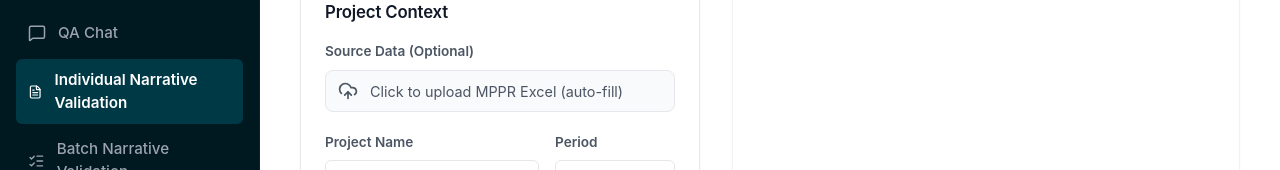
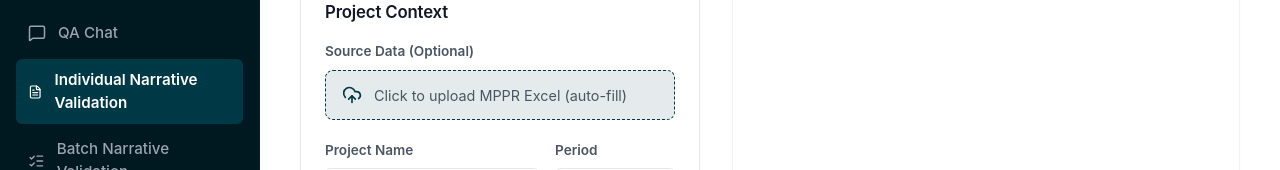
Before and after one commit to pawankumar1415/sentra-nda, a React app in the folder frontend/: page /validate in a window 1280 px wide. Shown: the part 172-342 px from the top of the page. Built offline with nearby package versions, Linux system fonts and the light colour scheme; the HTML template or start-up script is replaced by a standard one.

Commit message:
Change: in error handling mechanism and threshold values

```diff
--- a/frontend/src/views/BatchValidateView.tsx
+++ b/frontend/src/views/BatchValidateView.tsx
@@ -160,11 +160,12 @@ const BatchValidateView = () => {
                                 display: 'flex',
                                 alignItems: 'center',
                                 gap: '12px',
-                                border: '1px solid var(--border-color)',
+                                border: '1px dashed var(--accent-blue)',
                                 borderRadius: '8px',
-                                padding: '8px 12px',
-                                background: 'var(--bg-secondary)',
-                                position: 'relative'
+                                padding: '12px 16px',
+                                background: 'var(--accent-blue-glow)',
+                                position: 'relative',
+                                cursor: 'pointer'
                             }}>
                                 <input
                                     type="file"
@@ -173,7 +174,7 @@ const BatchValidateView = () => {
                                     style={{ position: 'absolute', inset: 0, opacity: 0, cursor: 'pointer', zIndex: 10 }}
                                     title="Upload Excel File"
                                 />
-                                <UploadCloud size={20} style={{ color: 'var(--text-secondary)' }} />
+                                <UploadCloud size={20} style={{ color: 'var(--accent-blue)' }} />
                                 <div style={{ flex: 1 }}>
                                     {uploadedFile ? (
                                         <span style={{ color: 'var(--accent-blue)', fontWeight: 'bold', fontSize: '0.9rem' }}>
--- a/frontend/src/views/IngestView.tsx
+++ b/frontend/src/views/IngestView.tsx
@@ -71,7 +71,7 @@ const IngestView = () => {
 
                     <div
                         className="upload-dropzone"
-                        style={{ border: '2px dashed var(--border-color)', borderRadius: '12px', padding: '40px 20px', textAlign: 'center', cursor: 'pointer', transition: 'var(--transition)', background: mpprFile ? 'rgba(59, 130, 246, 0.05)' : 'transparent' }}
+                        style={{ border: '2px dashed var(--accent-blue)', borderRadius: '12px', padding: '40px 20px', textAlign: 'center', cursor: 'pointer', transition: 'var(--transition)', background: mpprFile ? 'var(--accent-blue-glow)' : 'var(--bg-secondary)' }}
                         onClick={() => mpprInputRef.current?.click()}
                     >
                         <input
@@ -135,7 +135,7 @@ const IngestView = () => {
 
                     <div
                         className="upload-dropzone"
-                        style={{ border: '2px dashed var(--border-color)', borderRadius: '12px', padding: '40px 20px', textAlign: 'center', cursor: 'pointer', transition: 'var(--transition)', background: eacFile ? 'rgba(99, 102, 241, 0.05)' : 'transparent' }}
+                        style={{ border: '2px dashed var(--accent-indigo)', borderRadius: '12px', padding: '40px 20px', textAlign: 'center', cursor: 'pointer', transition: 'var(--transition)', background: eacFile ? 'rgba(79, 70, 229, 0.1)' : 'var(--bg-secondary)' }}
                         onClick={() => eacInputRef.current?.click()}
                     >
                         <input
--- a/frontend/src/views/ValidateView.tsx
+++ b/frontend/src/views/ValidateView.tsx
@@ -155,11 +155,12 @@ const ValidateView = () => {
                                     display: 'flex',
                                     alignItems: 'center',
                                     gap: '12px',
-                                    border: '1px solid var(--border-color)',
+                                    border: '1px dashed var(--accent-blue)',
                                     borderRadius: '8px',
-                                    padding: '8px 12px',
-                                    background: 'var(--bg-secondary)',
-                                    position: 'relative'
+                                    padding: '12px 16px',
+                                    background: 'var(--accent-blue-glow)',
+                                    position: 'relative',
+                                    cursor: 'pointer'
                                 }}>
                                     <input
                                         type="file"
@@ -168,7 +169,7 @@ const ValidateView = () => {
                                         style={{ position: 'absolute', inset: 0, opacity: 0, cursor: 'pointer', zIndex: 10 }}
                                         title="Upload Excel File"
                                     />
-                                    <UploadCloud size={20} style={{ color: 'var(--text-secondary)' }} />
+                                    <UploadCloud size={20} style={{ color: 'var(--accent-blue)' }} />
                                     <div style={{ flex: 1 }}>
                                         {uploadLoading ? (
                                             <span style={{ color: 'var(--text-secondary)', display: 'flex', alignItems: 'center', gap: '6px', fontSize: '0.9rem' }}>
```
Also changed, not shown: 1 other file (tests, documents, lock files or other folders).
